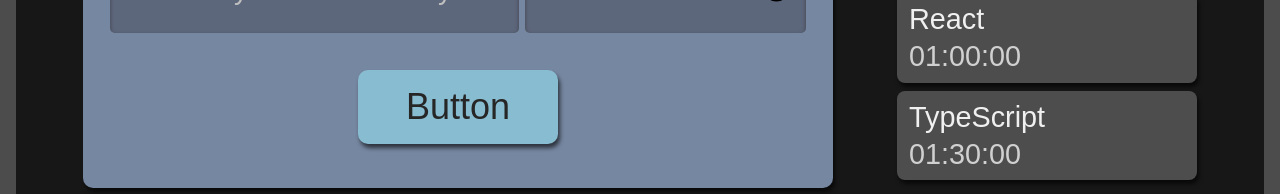
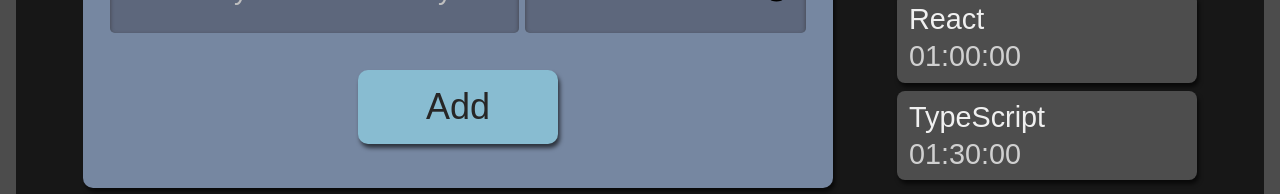
Before and after one commit to victorkauan/alura-studies, a React (Create React App) app: page / in a window 1280 px wide. Shown: the part 354-548 px from the top of the page. Built offline with nearby package versions, Linux system fonts and the light colour scheme.

Commit message:
:sparkles: feat: Add children property to button component

```diff
--- a/src/components/Button/index.tsx
+++ b/src/components/Button/index.tsx
@@ -1,8 +1,8 @@
 import React from 'react'
 import style from  './Button.module.scss'
 
-export default class Button extends React.Component {
+export default class Button extends React.Component<React.HTMLAttributes<HTMLButtonElement>> {
   render() {
-    return <button className={style.button}>Button</button>;
+    return <button className={style.button}>{this.props.children}</button>;
   }
 }
--- a/src/components/Form/index.tsx
+++ b/src/components/Form/index.tsx
@@ -29,7 +29,7 @@
             required
           />
         </div>
-        <Button />
+        <Button>Add</Button>
       </form>
     );
   }
```
